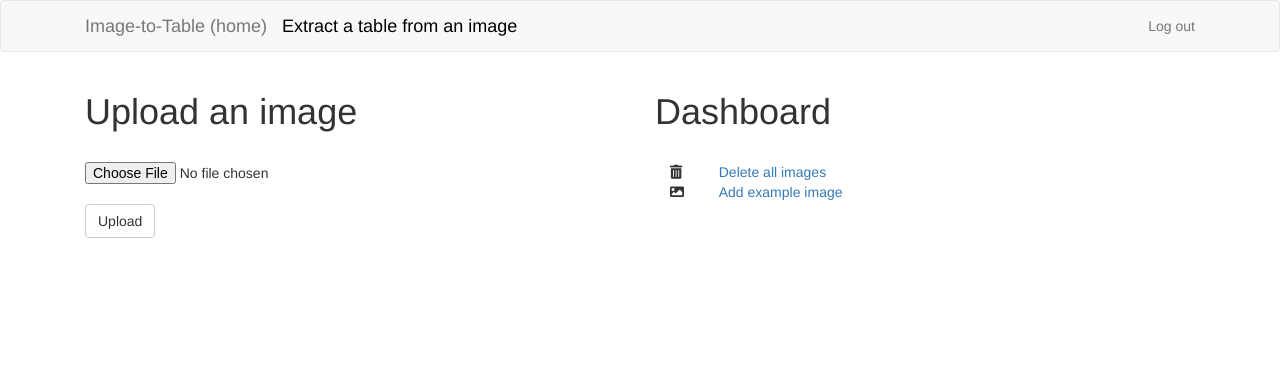
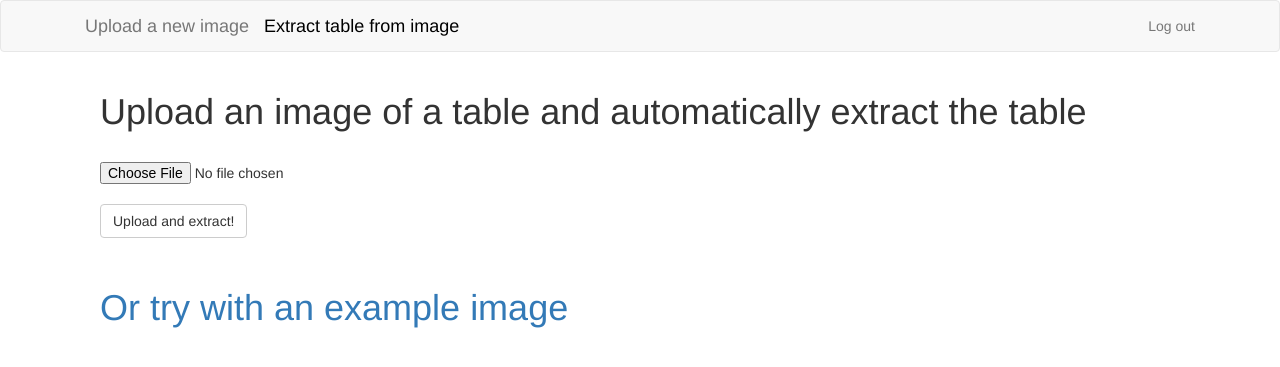
Before and after one commit to vegarsti/image-to-table-web, a Flask app: page / in a window 1280 px wide. Shown: the top 367 px of the page. Run offline with Flask 2, Linux system fonts and the light colour scheme; the visitor is signed in with stand-in values (Sample User, id 1); data comes from the database, SQL or seed files in the repository; data that the repository does not hold is empty; some libraries are stand-ins or nearby versions.

Commit message:
Automatically extract the number of columns

```diff
--- a/api.py
+++ b/api.py
@@ -37,7 +37,6 @@ def tesseract_specific_code(image_json):
     tesseract_config = (
         f"--psm 6 -l {language_config}"
     )  # assume a single uniform block of text
-    print(pytesseract.image_to_string(image, config=tesseract_config))
     data = pytesseract.image_to_data(
         image, config=tesseract_config, output_type=pytesseract.Output.DICT
     )
--- a/app/forms.py
+++ b/app/forms.py
@@ -92,7 +92,11 @@ class PhotoForm(FlaskForm):
             FileRequired(u"File was empty!"),
         ]
     )
-    submit = SubmitField(u"Upload")
+    submit = SubmitField(u"Upload and extract!")
+
+
+language_choices = [("Norwegian", "Norwegian"), ("English", "English")]
+default_language = "English"
 
 
 class ColumnForm(FlaskForm):
@@ -100,9 +104,9 @@ class ColumnForm(FlaskForm):
         label="How many columns are there in the table?", validators=[DataRequired()]
     )
     language = SelectField(
-        "In which language is the text in the table?",
-        choices=[("Norwegian", "Norwegian"), ("English", "English")],
-        default="English",
+        "Which language is the text in?",
+        choices=language_choices,
+        default=default_language,
     )
     submit = SubmitField("Extract table from image")
 
@@ -113,12 +117,12 @@ class ColumnForm(FlaskForm):
 
 class ColumnAgainForm(FlaskForm):
     columns = IntegerField(
-        label="Try again with a new number of columns?", validators=[DataRequired()]
+        label="How many columns are there?", validators=[DataRequired()]
     )
     language = SelectField(
-        "In which language is the text in the table?",
-        choices=[("Norwegian", "Norwegian"), ("English", "English")],
-        default="English",
+        "Which language is the text in?",
+        choices=language_choices,
+        default=default_language,
     )
     submit = SubmitField("Extract table from image")
 
--- a/app/models.py
+++ b/app/models.py
@@ -63,6 +63,7 @@ class Image(db.Model):
     filename = db.Column(db.String(140), nullable=False)
     MAX_JSON_CHARACTER_COUNT = 10000
     tabular = db.Column(db.String(MAX_JSON_CHARACTER_COUNT))
+    num_columns = db.Column(db.Integer)
 
     def image_url(self):
         filename, file_ending = filename_helper(self.filename)
--- a/app/routes.py
+++ b/app/routes.py
@@ -5,9 +5,7 @@ from app import app, db
 from app.forms import (
     LoginForm,
     RegistrationForm,
-    EditProfileForm,
     ResetPasswordRequestForm,
-    ChangePasswordForm,
     ResetPasswordForm,
     PhotoForm,
     ColumnForm,
@@ -28,7 +26,7 @@ from aws_helpers import (
 import uuid
 from threading import Thread
 import pandas as pd
-from api import analyze
+from api import analyze, find_number_of_columns
 import base64
 import requests
 import io
@@ -46,10 +44,7 @@ def allowed_file(filename):
 def upload_image(image_contents, full_filename):
     unique_id = uuid.uuid4().hex
     filename, file_ending = filename_helper(full_filename)
-    Thread(
-        target=put_image_in_bucket,
-        args=(unique_id, image_contents, file_ending, filename),
-    ).start()
+    put_image_in_bucket(unique_id, image_contents, file_ending, filename)
     thumbnail_image_contents = thumbnail(image_contents, N=200)
     thumbnail_filename = f"{filename}_thumbnail"
     put_image_in_bucket(
@@ -59,9 +54,18 @@ def upload_image(image_contents, full_filename):
         target=put_image_in_bucket,
         args=(unique_id, image_contents, file_ending, filename),
     ).start()
-    image = Image(uuid=unique_id, user=current_user, filename=full_filename)
+    base64_encoded_image = base64.b64encode(image_contents)
+    image_json = {"base64_image": base64_encoded_image}
+    num_columns = find_number_of_columns(image_json)
+    image = Image(
+        uuid=unique_id,
+        user=current_user,
+        filename=full_filename,
+        num_columns=num_columns,
+    )
     db.session.add(image)
     db.session.commit()
+    return unique_id
 
 
 @app.route("/", methods=["GET", "POST"])
@@ -73,10 +77,19 @@ def index():
         f = form.photo.data
         full_filename = secure_filename(f.filename)
         image_contents = f.read()
-        upload_image(image_contents, full_filename)
-        flash("Your image was uploaded!")
+        unique_id = upload_image(image_contents, full_filename)
+        image = (
+            Image.query.filter_by(uuid=unique_id)
+            .filter_by(user=current_user)
+            .first_or_404()
+        )
+        language = "Norwegian"
+        return extract_from_image(unique_id, image.num_columns, language)
     images = list(reversed(Image.query.filter_by(user=current_user).all()))
-    return render_template("index.html", form=form, title="Home", images=images)
+    user_has_images = len(images) > 0
+    return render_template(
+        "index.html", form=form, title="Home", user_has_images=user_has_images
+    )
 
 
 @app.route("/login", methods=["GET", "POST"])
@@ -182,7 +195,6 @@ def delete_table(unique_id):
     filename = image.filename
     delete_remote_excel(unique_id, filename)
     db.session.commit()
-    flash("Table deleted.")
     return redirect(url_for("image", unique_id=unique_id))
 
 
@@ -233,7 +245,6 @@ def extract_from_image(unique_id, number_of_columns, language):
     image.tabular = df_json
     db.session.add(image)
     db.session.commit()
-    flash("Table extracted!")
     return redirect(url_for("image", unique_id=unique_id))
 
 
@@ -291,6 +302,18 @@ def add_example_image():
         flash("The example image could not be retrieved.")
         return redirect(url_for("index"))
     image_contents = image_response.content
-    upload_image(image_contents, example_filename)
-    flash("Example image was added.")
-    return redirect(url_for("index"))
+    unique_id = upload_image(image_contents, example_filename)
+    image = (
+        Image.query.filter_by(uuid=unique_id)
+        .filter_by(user=current_user)
+        .first_or_404()
+    )
+    language = "Norwegian"
+    return extract_from_image(unique_id, image.num_columns, language)
+
+
+@app.route("/images/")
+@login_required
+def all_images():
+    images = list(reversed(Image.query.filter_by(user=current_user).all()))
+    return render_template("all_images.html", title="All images", images=images)
--- a/app/templates/_image.html
+++ b/app/templates/_image.html
@@ -1,4 +1,4 @@
-<div class="col-xs-12 col-sm-6 col-md-4" style="padding: 10px;">
+<div class="col-xs-12 col-sm-6 col-md-4" style="padding: 10px">
     <div class="col-xs-12 col-sm-6 col-md-12">
         <div class="row" style="height: 60px;">
             <h3>
--- a/app/templates/base.html
+++ b/app/templates/base.html
@@ -22,9 +22,9 @@
                     <span class="icon-bar"></span>
                 </button>
                 <div class="col-md-12">
-                    <a class="navbar-brand" href="{{ url_for('index') }}">Image-to-Table (home)</a>
+                    <a class="navbar-brand" href="{{ url_for('index') }}">Upload a new image</a>
                     &nbsp;&nbsp;
-                    <span class="navbar-brand" style="color: black;">Extract a table from an image</span>
+                    <span class="navbar-brand" style="color: black;">Extract table from image</span>
                 </div>
             </div>
             <div class="collapse navbar-collapse" id="bs-example-navbar-collapse-1">
--- a/app/templates/index.html
+++ b/app/templates/index.html
@@ -3,17 +3,13 @@
 
 {% block app_content %}
     <div class="container">
-        <div class="row">
-            <div class="col-md-6"><h1>Upload an image</h1></div>
-            <div class="col-md-6">
-                <div class="row"><h1>Dashboard</h1></div>
-            </div>
+        <div class="col-xs-12 col-sm-12 col-md-12">
+            <h1>Upload an image of a table and automatically extract the table</h1>
         </div>
     </div>
     <br />
-    <div class="container">
-        <div class="row">
-            <div class="col-md-6">
+    <div class="container" style="margin-bottom: 30px;">
+        <div class="col-xs-12 col-sm-12 col-md-12">
             <form method="POST" enctype="multipart/form-data">
                 {{ form.hidden_tag() }}
                 {{ form.photo }}
@@ -21,29 +17,16 @@
                 {{ form.submit(class_="btn btn-default") }}
             </form>
         </div>
-            <div class="col-md-6">
-                <div class="row">
-                    <div class="col-md-1"><i class="fas fa-trash-alt"></i></div>
-                    <div class="col-md-6"><a href="{{ url_for('delete_all_images') }}">Delete all images</a></div>
     </div>
-                <div class="row">
-                    <div class="col-md-1"><i class="fas fa-image"></i></div>
-                    <div class="col-md-6"><a href="{{ url_for('add_example_image') }}">Add example image</a></div>
+    <div class="container">
+        <div class="col-xs-12 col-sm-12 col-md-12">
+            <h1>
+                {% if user_has_images %}
+                    <a href="{{ url_for('all_images') }}">Or view your uploaded images</a>
+                {% else %}
+                    <h1><a href="{{ url_for('add_example_image') }}">Or try with an example image</a></h1>
+                {% endif %}
+            </h1>
         </div>
     </div>
-        </div>
-    </div>
-    <br />
-    {% if images %}
-    <div class="container">
-        <div class="row">
-            <div class="col-md-12"><h1>Click on an image to start extracting</h1></div>
-        </div>
-    </div>
-    <div class="container">
-        {% for image in images %}
-            {% include '_image.html' %}
-        {% endfor %}
-    </div>
-    {% endif %}
 {% endblock %}
```
Also changed, not shown: app/templates/all_images.html (+19 -0 lines), app/templates/image.html (+7 -1 lines). Lines whose indentation alone changed are shown as unchanged.
